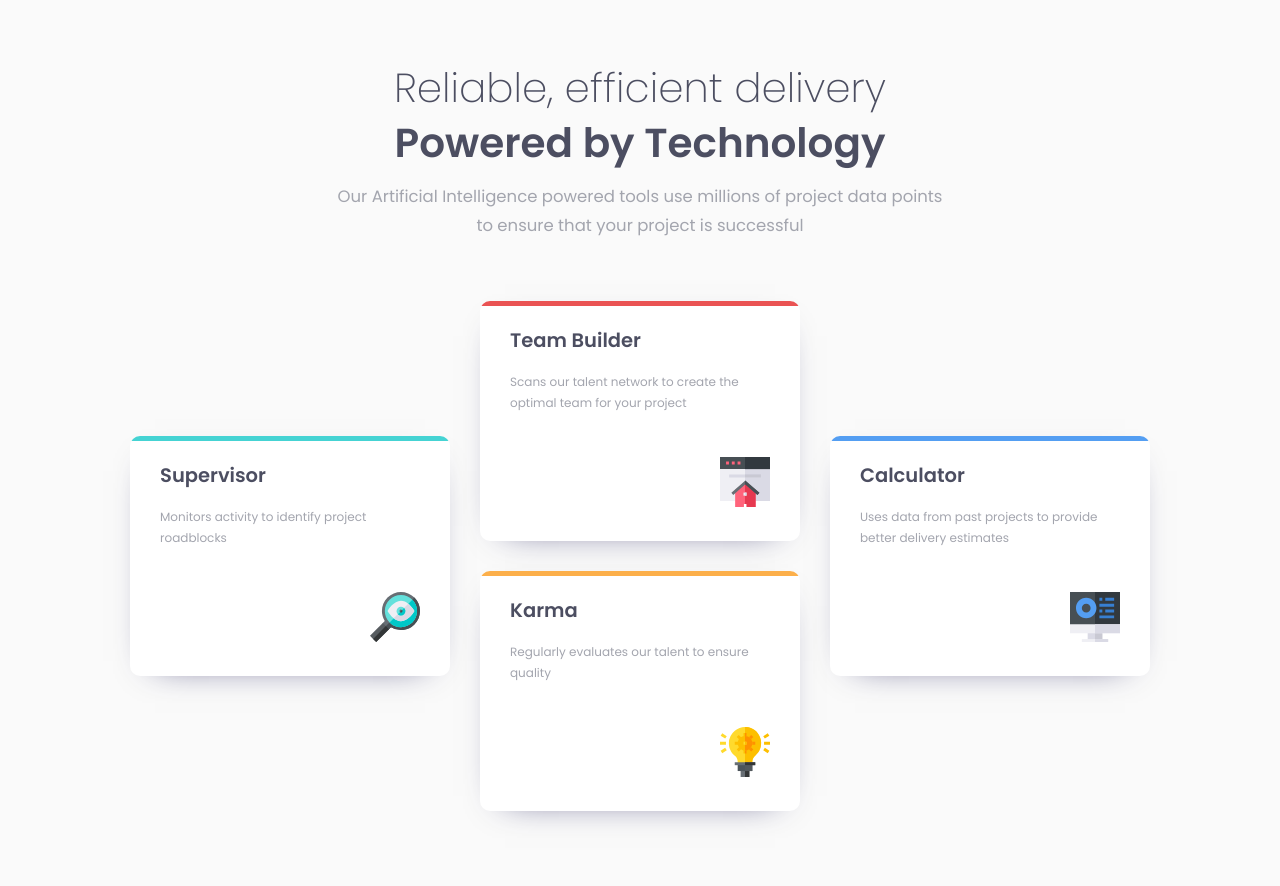
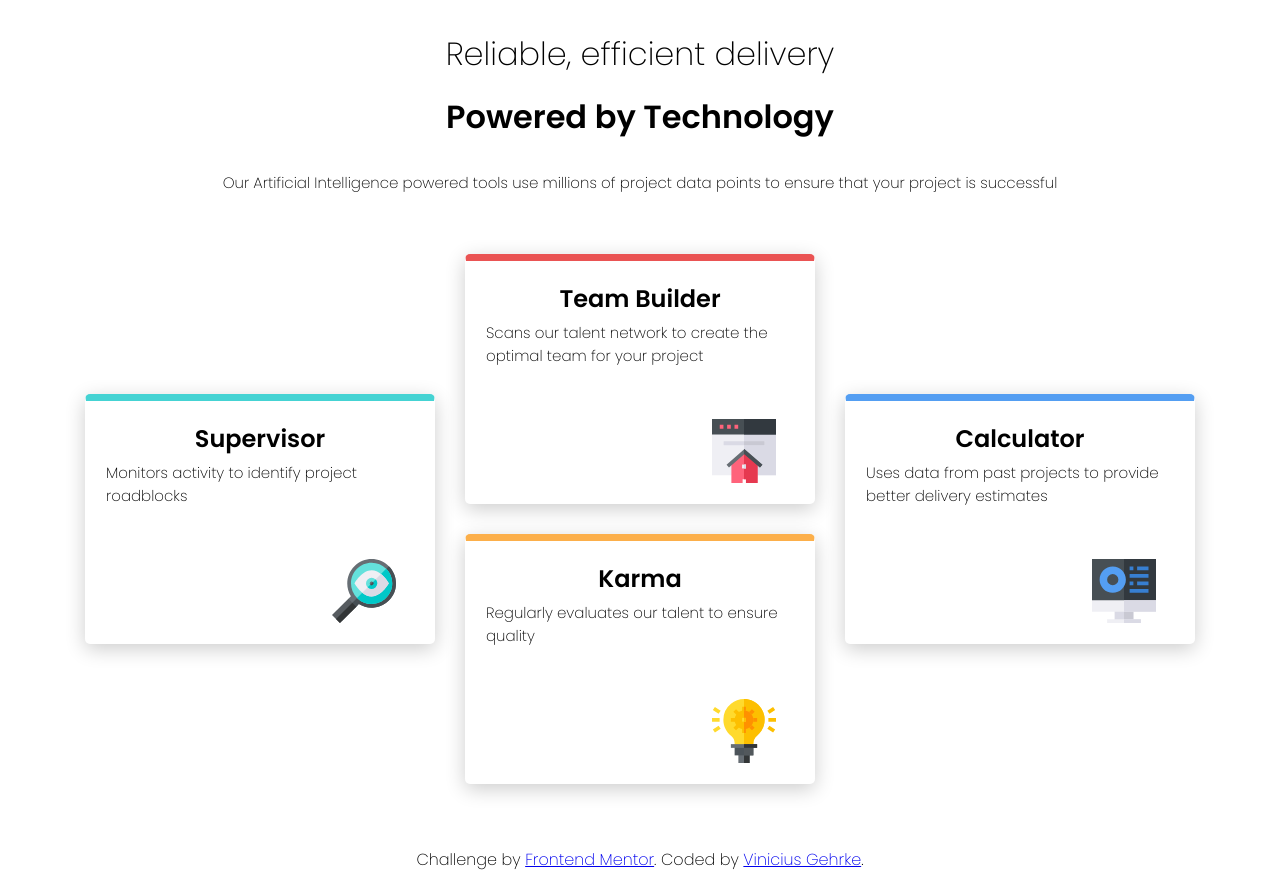
Before and after one commit to ViniciusLagoGehrke/FEM_Four-card-feature-section, a plain HTML site: page index.html in a window 1280 px wide. Drawn offline with Linux system fonts and the light colour scheme.

Commit message:
refactored using SASS

```diff
--- a/index.html
+++ b/index.html
@@ -6,50 +6,87 @@
   <link rel="icon" type="image/png" sizes="32x32" href="./images/favicon-32x32.png">
   <title>Frontend Mentor | Four card feature section</title>
   <link href="https://fonts.googleapis.com/css2?family=Poppins:wght@200;400;600&display=swap" rel="stylesheet">
-  <link rel="stylesheet" href="/styles/reset.css" />
-  <link rel="stylesheet" href="/styles/style.css" />
+  <link rel="stylesheet" href="./styles/main.css">
 </head>
+
 <body>
-  <header>
-    <h1>Reliable, efficient delivery</h1>
-    <h2>Powered by Technology</h2>
-    <p>Our Artificial Intelligence powered tools use millions of project data points to ensure that your project is successful</p>
-  </header>
+  <main>
 
-  <div class="bottom">
-    <div class="card first">
-      <h3>Supervisor</h3>
-      <p>Monitors activity to identify project roadblocks</p>
-      <div class="image-container">
-        <img src="./images/icon-supervisor.svg" alt="magnifying glass">
+    <section class="titles">
+      <h1 class="main-title">Reliable, efficient delivery</h1>
+      <h2 class="secondary-title">Powered by Technology</h2>
+      <p class="info-title">Our Artificial Intelligence powered tools use millions of project data points
+        to ensure that your project is successful</p>
+    </section>
+
+    <section class="card-deck">
+
+      <div class="col col-1 supervisor">
+
+        <div class="card supervisor">
+
+          <div class="card-body">
+            <h2 class="card-title">Supervisor</h2>
+            <p class="card-subtitle">Monitors activity to identify project roadblocks</p>
+          </div>
+
+          <div class="card-footer">
+            <img src="./images/icon-supervisor.svg" alt="Magnifying glass icon" class="card-img">
+          </div>
+
+        </div>
+
       </div>
-    </div>
 
-    <div class="center_card">
-      <div class="card second">
-        <h3>Team Builder</h3>
-        <p>Scans our talent network to create the optimal team for your project</p>
-        <div class="image-container">
-          <img src="./images/icon-team-builder.svg" alt="homepage">
+      <div class="col col-2 ">
+        <div class="card team-builder">
+          <div class="card-body">
+            <h2 class="card-title">Team Builder</h2>
+            <p class="card-subtitle">Scans our talent network to create the optimal team for your project</p>
+          </div>
+
+          <div class="card-footer">
+            <img src="./images/icon-team-builder.svg" alt="Home Icon" class="card-img">
+          </div>
+        </div>
+
+        <div class="card karma">
+          <div class="card-body">
+            <h2 class="card-title">Karma</h2>
+            <p class="card-subtitle">Regularly evaluates our talent to ensure quality</p>
+          </div>
+
+          <div class="card-footer">
+            <img src="./images/icon-karma.svg" alt="Lamp icon" class="card-img">
+          </div>
         </div>
       </div>
 
-      <div class="card third">
-        <h3>Karma</h3>
-        <p>Regularly evaluates our talent to ensure quality</p>
-        <div class="image-container">
-          <img src="./images/icon-karma.svg" alt="lamp">
+      <div class="col col-3">
+
+        <div class="card calculator">
+          <div class="card-body">
+            <h2 class="card-title">Calculator</h2>
+            <p class="card-subtitle">Uses data from past projects to provide better delivery estimates</p>
+          </div>
+
+          <div class="card-footer">
+            <img src="./images/icon-calculator.svg" alt="Computer icon" class="card-img">
+          </div>
+
         </div>
+
       </div>
-    </div>
 
-    <div class="card fourth">
-      <h3>Calculator</h3>
-      <p>Uses data from past projects to provide better delivery estimates</p>
-      <div class="image-container">
-        <img src="./images/icon-calculator.svg" alt="computer screen">
-      </div>
-    </div>
-  </div>
+    </section>
+  </main>
+
+  <footer>
+    <p class="attribution">
+      Challenge by <a href="https://www.frontendmentor.io?ref=challenge" target="_blank">Frontend Mentor</a>.
+      Coded by <a href="https://github.com/ViniciusLagoGehrke">Vinicius Gehrke</a>.
+    </p>
+  </footer>
 </body>
+
 </html>
--- /dev/null
+++ b/scss/_typography.scss
@@ -0,0 +1,39 @@
+@import 'https://fonts.googleapis.com/css2?family=Poppins:wght@200;400;600&display=swap';
+
+* {
+    font-family: 'Poppins', sans-serif;
+    font-weight: 200;
+}
+
+body {
+    font-size: 15px;
+}
+
+.attribution {
+    font-size: 1rem;
+    text-align: center;
+}
+
+.titles {
+    text-align: center;
+
+    .main-title,
+    .secondary-title {
+        font-size: 2rem;
+    }
+
+    .main-title {
+        font-weight: 200;
+    }
+
+    .secondary-title {
+        font-weight: 600;
+    }
+}
+
+
+.card-title {
+    text-align: center;
+    font-weight: 600;
+    font-size: 1.5rem;
+}
--- /dev/null
+++ b/scss/_variables.scss
@@ -0,0 +1,30 @@
+$cardWidth: 350px;
+$cardHeight: 250px;
+$cardGap: 30px;
+$colCount: 3;
+$breakColumn: 1110px;
+$imgHeight: 64px;
+$sectionGap: 60px;
+$marginTitle: 15px;
+
+$red: hsl(0, 78%, 62%);
+$cyan: hsl(180, 62%, 55%);
+$orange: hsl(34, 97%, 64%);
+$blue: hsl(212, 86%, 64%);
+
+@mixin displayFlex ($direction, $justifyContent, $alignItems, $wrap) {
+    display: flex;
+    flex-flow: $direction $wrap;
+    justify-content: $justifyContent;
+    align-items: $alignItems;
+}
+
+@mixin displayGrid ($columnsCount, $coulumnWidth, $rowsCount, $rowHeight, $justifyContent, $alignItems, $rowGap, $colGap) {
+    display: grid;
+    grid-template-columns: repeat($columnsCount, $coulumnWidth);
+    grid-template-rows: repeat($rowsCount, $rowHeight);
+    justify-content: $justifyContent;
+    align-items: $alignItems;
+    row-gap: $rowGap;
+    column-gap: $colGap;
+}
--- /dev/null
+++ b/scss/main.scss
@@ -0,0 +1,133 @@
+@import "variables";
+@import "typography";
+
+html {
+    box-sizing: border-box;
+
+}
+
+*,
+*::before,
+*::after {
+    box-sizing: inherit;
+    padding: 0;
+    margin: 0;
+    height: min-content;
+}
+
+
+main {
+    padding-top: $sectionGap / 2;
+    padding-bottom: $sectionGap;
+}
+
+.titles {
+    margin-bottom: $sectionGap;
+
+    .main-title {
+        margin-bottom: $marginTitle;
+    }
+
+    .secondary-title {
+        margin-bottom: $marginTitle * 2;
+    }
+
+    .info-title {
+        margin: 0 auto;
+        width: 75%;
+    }
+}
+
+
+.card-deck {
+    @include displayGrid(auto-fit, minmax(min-content, $cardWidth), 2, $cardHeight, center, center, $cardGap, $cardGap);
+    margin: 0 auto;
+    max-width: ($cardWidth + $cardGap) * $colCount;
+
+    @media (max-width: $breakColumn) {
+        max-width: ($cardWidth + $cardGap) * ($colCount - 1);
+    }
+
+    .col {
+        width: $cardWidth;
+        grid-row: span 2;
+    }
+
+    .col-1,
+    .col-3 {
+        height: 100%;
+        @include displayFlex(column, center, center, nowrap);
+
+        @media (max-width: $breakColumn) {
+            grid-row: span 1;
+        }
+    }
+
+    .col-2 {
+        height: ($cardHeight * 2) + $cardGap;
+        @include displayFlex(column, space-between, center, nowrap);
+    }
+
+
+
+    .card {
+        @include displayFlex(column, space-between, center, nowrap);
+        width: 100%;
+        height: $cardHeight;
+        padding: $cardGap - 10;
+        position: relative;
+        border-width: 7px 1px 1px 1px;
+        border-style: solid;
+        border-color: transparent;
+        border-radius: 5px;
+        box-shadow: 0 5px 20px rgba($color: #000000, $alpha: 0.2);
+
+        .card-footer,
+        .card-body {
+            width: 100%;
+        }
+
+        .card-footer {
+
+            height: $imgHeight;
+
+            .card-img {
+                margin-left: $cardWidth - ($cardGap * 2) - $imgHeight;
+            }
+
+        }
+
+        .card-title {
+            margin-bottom: $marginTitle - 10;
+        }
+
+        &.supervisor {
+            @extend .card;
+            border-top-color: $cyan;
+
+        }
+
+        &.team-builder {
+            @extend .card;
+            border-top-color: $red;
+        }
+
+        &.calculator {
+            @extend .card;
+            border-top-color: $blue;
+        }
+
+        &.karma {
+            @extend .card;
+            border-top-color: $orange;
+        }
+
+    }
+
+
+}
+
+footer {
+    @include displayFlex(column, center, center, nowrap);
+    height: $sectionGap / 2;
+}
--- a/styles/style.css
+++ /dev/null
@@ -1,206 +0,0 @@
-:root{
-  --primary-red: hsl(0, 78%, 62%);
-  --primary-cyan: hsl(180, 62%, 55%);
-  --primary-orange: hsl(34, 97%, 64%);
-  --primary-blue: hsl(212, 86%, 64%);
-  --neutral-vdblue: hsl(234, 12%, 34%);
-  --neutral-gblue: hsl(229, 6%, 66%);
-  --neutral-vlgray: hsl(0, 0%, 98%);
-  font-size: 13px;
-}
-
-body {
-  font-family: 'Poppins', sans-serif;
-  background-color: #fafafa;
-}
-
-p{
-  color: var(--neutral-gblue);
-  font-weight: 400;
-  line-height: 1.8;
-  font-size: 1em;
-}
-
-h1,h2,h3{
-  color: var(--neutral-vdblue);
-}
-
-header{
-  display: flex;
-  flex-flow:column;
-  align-items: center;
-  margin: 4.5rem;
-  width: 70vw;
-  margin-left:auto;
-  margin-right:auto;
-}
-
-header h1{
-  font-size: 1.5rem;
-  font-weight: 200;
-  margin-bottom:1rem;
-}
-
-header h2{
-  font-size: 1.5rem;
-  font-weight:600;
-  margin-bottom:1.2rem;
-}
-
-header p{
-  text-align: center;
-}
-
-/*---------cards----------*/
-
-.bottom{
-  display: flex;
-  flex-flow: row wrap;
-  justify-content:center;
-  margin-left:auto;
-  margin-right:auto;
-  margin-bottom: 2em;
-  width:95vw;
-}
-
-.center_card{
-  position: relative;
-  flex-flow: row wrap;
-  display:flex;
-  width: 260px;
-}
-
-.center_card card{
-  position: relative;
-}
-
-.card{
-  display:flex;
-  height: 180px;
-  width: 260px;
-  flex-direction: column;
-  justify-content: space-between;
-  position: relative;
-  border-radius: 10px;
-  background: #ffffff;
-  margin-bottom:1.8rem;
-  padding-left:2.1rem;
-  padding-right:2.1rem;
-  padding-top:2.1rem;
-  padding-bottom:1.2rem;
-}
-
-.first{
-  box-shadow: 0 10px 35px -25px rgba(8, 0, 71, 0.8), inset 0 200px 0 -195px var(--primary-cyan);
-}
-
-.second{
-  box-shadow:  0 10px 35px -25px rgba(8, 0, 71, 0.8),inset 0 200px 0 -195px var(--primary-red);
-}
-
-.third{
-  box-shadow:  0 10px 35px -25px rgba(8, 0, 71, 0.8),inset 0 200px 0 -195px var(--primary-orange);
-}
-
-.fourth{
-  box-shadow:  0 10px 35px -25px rgba(8, 0, 71, 0.8),inset 0 200px 0 -195px var(--primary-blue);
-}
-
-.card h3{
-  font-size: 1.3rem;
-  flex-basis:18%;
-  font-weight:600;
-}
-
-.card p{
-  flex-basis:42%;
-  line-height: 1.7;
-  font-size:0.8rem;
-}
-
-.image-container{
-  display:block;
-  align-self: flex-end;
-  flex-basis:40%;
-}
-
-.image-container img{
-  width:50px;
-}
-
-/*---------media-query---------*/
-
-@media (min-width: 1000px) {
-
-  :root{
-    font-size: 15px;
-  }
-
-  header{
-    max-width:610px;
-    margin-bottom:4rem;
-  }
-
-  header h1{
-    font-size: 2.7rem;
-    margin-bottom:1rem;
-  }
-
-  header h2{
-    font-size: 2.7rem;
-    font-weight:600;
-    margin-bottom:1.2rem;
-  }
-
-  header p{
-    font-size: 1.1rem;
-  }
-
-  .bottom{
-    display: flex;
-    flex-flow: row nowrap;
-    justify-content: center;
-    align-items:center;
-    margin-bottom: 3rem;
-    width: 100vw;
-  }
-
-  .center_card{
-    display:block;
-    width:25%
-  }
-
-  .card{
-    display:flex;
-    height: 240px;
-    width: 25%;
-    max-width: 535px;
-    flex-direction: column;
-    justify-content: space-between;
-    position: relative;
-    border-radius: 10px;
-    background: #ffffff;
-    margin: 0 2rem 2rem;
-    padding:2rem;
-  }
-
-  .center_card .card{
-    margin-left:0;
-    margin-right:0;
-    height: 240px;
-    width: 100%;
-    max-width: 535px;
-  }
-
-
-  .image-container{
-    display:block;
-    align-self: flex-end;
-    flex-basis:30%;
-  }
-
-  .image-container img{
-    width:50px;
-  }
-
-}
```
Also changed, not shown: styles/main.css (added), 3 other files.
